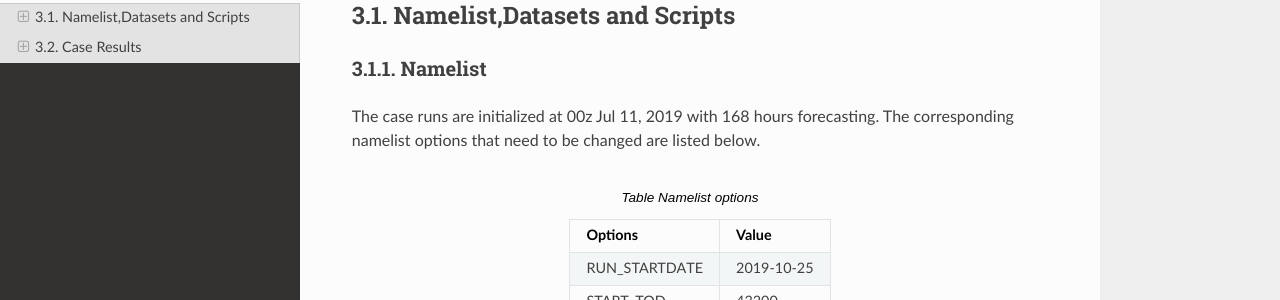
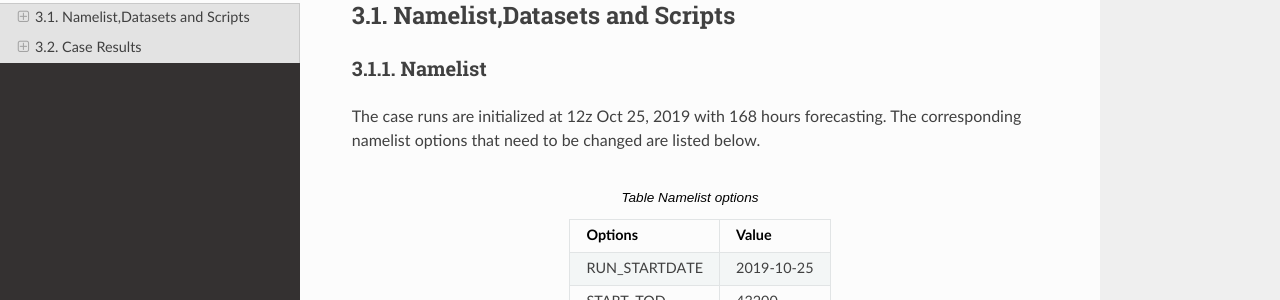
Before and after one commit to XiaSun-Atmos/test-case-docs, a Sphinx documentation site: the page built from source/2019Haloween.rst, in a window 1280 px wide and 900 px high. Shown: the part 209-509 px from the top of the window. Built offline with Sphinx 7.4.7 and the Read the Docs theme 2.0.0, drawn with Linux system fonts in a browser that asks for light colours.

Commit message:
change date of 2019 Halloween case

```diff
--- a/source/2019Haloween.rst
+++ b/source/2019Haloween.rst
@@ -17,7 +17,7 @@ Namelist,Datasets and Scripts
 Namelist
 ===================
 
-The case runs are initialized at 00z Jul 11, 2019 with 168 hours forecasting. The corresponding namelist options that need to be changed are listed below.
+The case runs are initialized at 12z Oct 25, 2019 with 168 hours forecasting. The corresponding namelist options that need to be changed are listed below.
 
 
 .. table:: Table Namelist options
```
